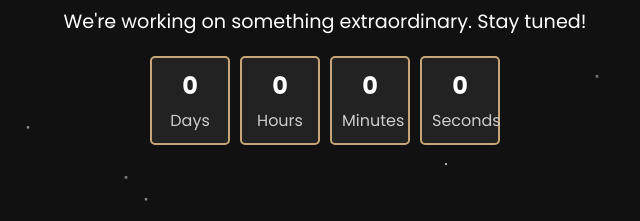
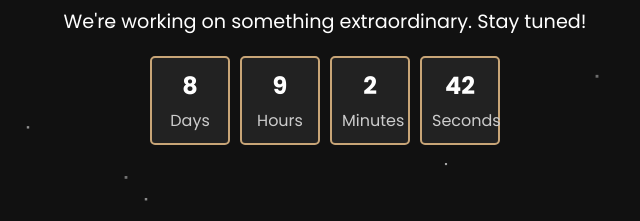
Before and after one commit to HasinduNimesh/Inreach-comingsoon, a plain HTML site: page index.html in a window 1280 px wide. Shown: the part 135-356 px from the top of the page, 315-955 px from the left. Drawn offline with Linux system fonts and the light colour scheme.

Commit message:
Update index.html

```diff
--- a/index.html
+++ b/index.html
@@ -381,7 +381,7 @@
 
     /* ---------- COUNTDOWN TIMER (Updating Each Time Box) ---------- */
     function countdownTimer() {
-      const launchDate = new Date('2025-02-28T00:00:00').getTime();
+      const launchDate = new Date('2025-03-09T00:00:00').getTime();
       setInterval(() => {
         const now = new Date().getTime();
         const timeLeft = launchDate - now;
```
